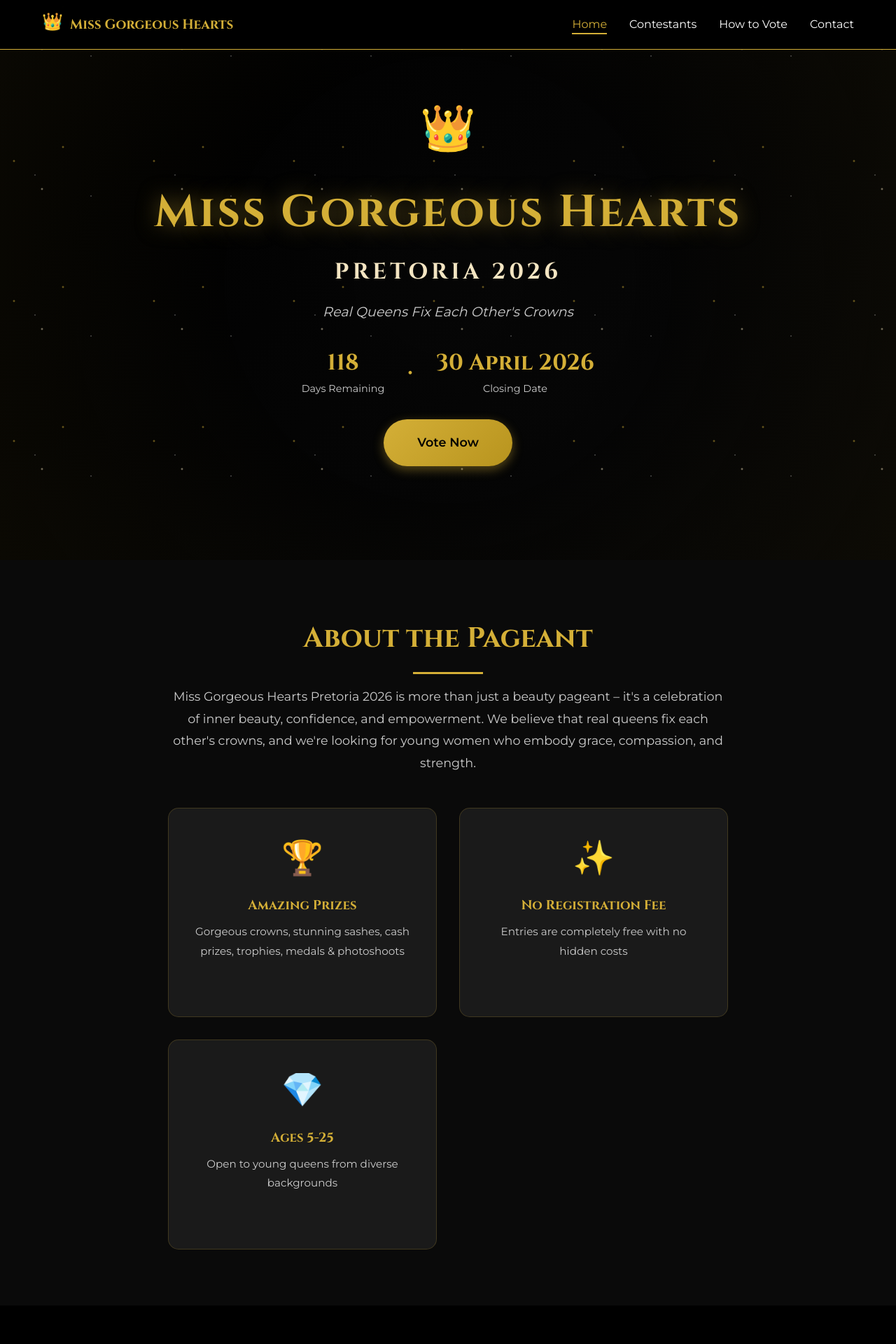
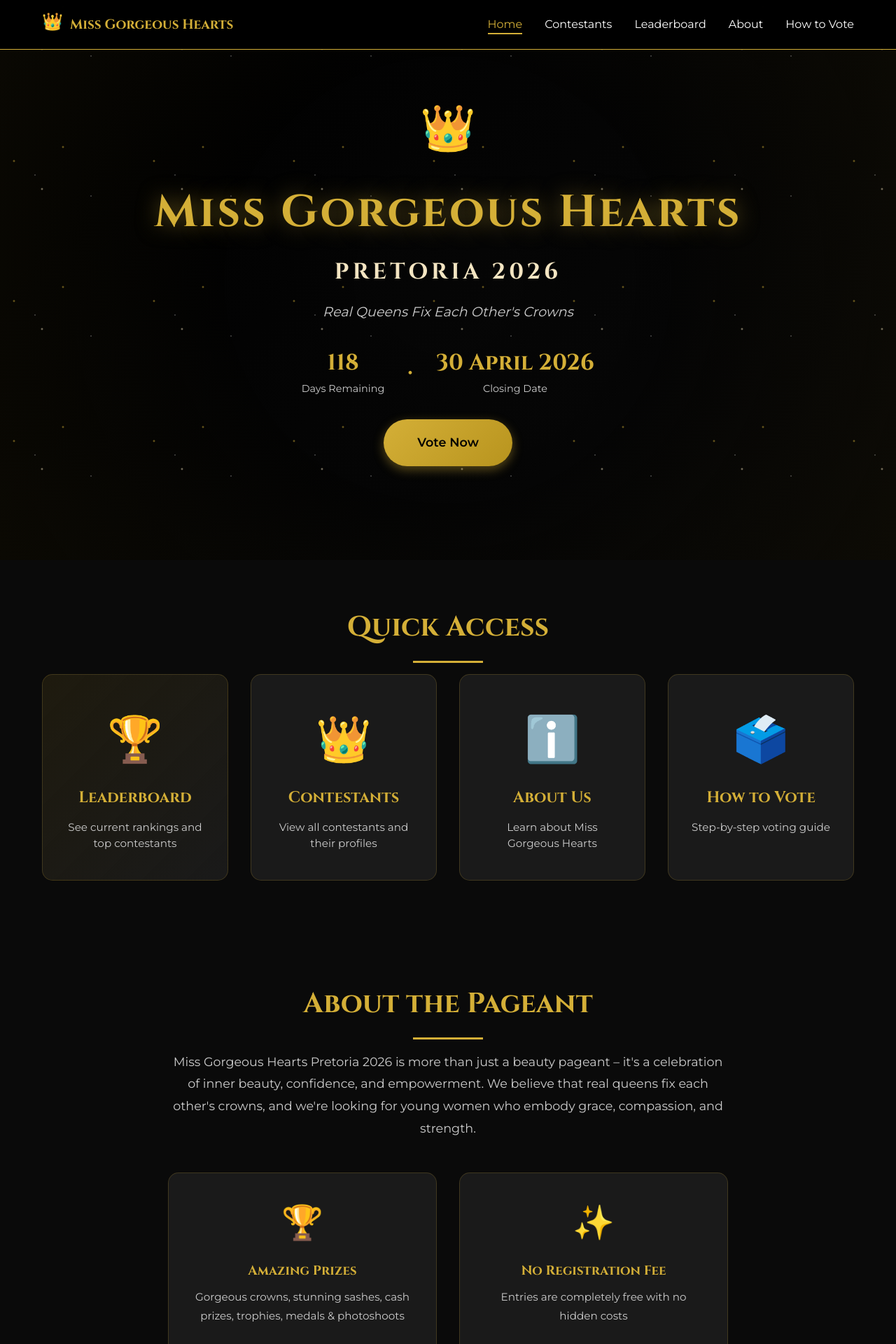
Before and after one commit to MrViincciLeRoy/MGH, a Flask app: page / in a window 1280 px wide. Shown: the top 1920 px of the page at 70% size. Run offline with Flask 3, Linux system fonts and the light colour scheme.

Commit message:
Add files via upload

```diff
--- a/templates/index.html
+++ b/templates/index.html
@@ -5,6 +5,7 @@
     <meta name="viewport" content="width=device-width, initial-scale=1.0">
     <title>Miss Gorgeous Hearts Pretoria 2026</title>
     <link rel="stylesheet" href="{{ url_for('static', filename='css/style.css') }}">
+    <link rel="stylesheet" href="{{ url_for('static', filename='css/new-pages-styles.css') }}">
     <link rel="preconnect" href="https://fonts.googleapis.com">
     <link rel="preconnect" href="https://fonts.gstatic.com" crossorigin>
     <link href="https://fonts.googleapis.com/css2?family=Cinzel:wght@400;600;700&family=Montserrat:wght@300;400;600&display=swap" rel="stylesheet">
@@ -21,14 +22,21 @@
                     <span>Miss Gorgeous Hearts</span>
                 </div>
             </div>
+            <button class="nav-toggle" aria-label="Toggle navigation">
+                <span></span>
+                <span></span>
+                <span></span>
+            </button>
             <ul class="nav-menu">
                 <li><a href="{{ url_for('index') }}" class="active">Home</a></li>
                 <li><a href="{{ url_for('gallery') }}">Contestants</a></li>
+                <li><a href="{{ url_for('leaderboard') }}">Leaderboard</a></li>
+                <li><a href="{{ url_for('about') }}">About</a></li>
                 <li><a href="{{ url_for('how_to_vote') }}">How to Vote</a></li>
-                <li><a href="#contact">Contact</a></li>
             </ul>
         </div>
     </nav>
+    <div class="nav-overlay"></div>
 
     <header class="hero">
         <div class="hero-overlay"></div>
@@ -52,6 +60,35 @@
         </div>
     </header>
 
+    <!-- Quick Links Section -->
+    <section class="quick-links-section">
+        <div class="container">
+            <h2 class="section-title">Quick Access</h2>
+            <div class="quick-links-grid">
+                <a href="{{ url_for('leaderboard') }}" class="quick-link-card">
+                    <div class="link-icon">🏆</div>
+                    <h3>Leaderboard</h3>
+                    <p>See current rankings and top contestants</p>
+                </a>
+                <a href="{{ url_for('gallery') }}" class="quick-link-card">
+                    <div class="link-icon">👑</div>
+                    <h3>Contestants</h3>
+                    <p>View all contestants and their profiles</p>
+                </a>
+                <a href="{{ url_for('about') }}" class="quick-link-card">
+                    <div class="link-icon">ℹ️</div>
+                    <h3>About Us</h3>
+                    <p>Learn about Miss Gorgeous Hearts</p>
+                </a>
+                <a href="{{ url_for('how_to_vote') }}" class="quick-link-card">
+                    <div class="link-icon">🗳️</div>
+                    <h3>How to Vote</h3>
+                    <p>Step-by-step voting guide</p>
+                </a>
+            </div>
+        </div>
+    </section>
+
     <section class="about-section">
         <div class="container">
             <h2 class="section-title">About the Pageant</h2>
@@ -74,9 +111,62 @@
                         <p>Open to young queens from diverse backgrounds</p>
                     </div>
                 </div>
+                <div style="text-align: center; margin-top: 2rem;">
+                    <a href="{{ url_for('about') }}" class="btn btn-secondary">Learn More About Us</a>
+                </div>
             </div>
         </div>
     </section>
+
+    <!-- Top Contestants Preview -->
+    {% if top_contestants and top_contestants|length > 0 %}
+    <section class="top-contestants-section">
+        <div class="container">
+            <h2 class="section-title">Current Top Contestants</h2>
+            <p class="section-subtitle">Leading the race to the crown</p>
+
+            <div class="top-contestants-grid">
+                {% for contestant in top_contestants %}
+                <div class="top-contestant-card">
+                    <div class="rank-badge-home">
+                        {% if loop.index == 1 %}
+                        🥇 #{{ loop.index }}
+                        {% elif loop.index == 2 %}
+                        🥈 #{{ loop.index }}
+                        {% elif loop.index == 3 %}
+                        🥉 #{{ loop.index }}
+                        {% endif %}
+                    </div>
+                    <div class="contestant-image-wrapper">
+                        <img src="{{ url_for('static', filename='images/' + contestant.image) }}"
+                             alt="{{ contestant.name }}"
+                             onerror="this.src='{{ url_for('static', filename='images/placeholder.jpg') }}'">
+                        <div class="contestant-status">{{ contestant.status }}</div>
+                    </div>
+                    <div class="contestant-info">
+                        <h3 class="contestant-name">{{ contestant.name }}</h3>
+                        <p class="contestant-id">Reference: {{ contestant.id }}</p>
+                        <div class="contestant-votes">
+                            <span class="votes-count">{{ "{:,}".format(contestant.votes) }}</span>
+                            <span class="votes-label">Total Votes</span>
+                        </div>
+                        <div class="contestant-actions">
+                            <a href="{{ url_for('contestant_profile', contestant_id=contestant.id) }}"
+                               class="btn btn-secondary btn-small-home">View Profile</a>
+                            <a href="{{ url_for('vote_page', contestant_id=contestant.id) }}"
+                               class="btn btn-primary btn-small-home">Vote Now</a>
+                        </div>
+                    </div>
+                </div>
+                {% endfor %}
+            </div>
+
+            <div class="view-all-section">
+                <a href="{{ url_for('leaderboard') }}" class="btn btn-primary btn-large">View Full Leaderboard</a>
+            </div>
+        </div>
+    </section>
+    {% endif %}
 
     <section class="contestants-section">
         <div class="container">
@@ -84,7 +174,7 @@
             <p class="section-subtitle">Support your favorite contestant by casting your vote</p>
 
             <div class="contestants-grid">
-                {% for contestant in contestants %}
+                {% for contestant in contestants[:6] %}
                 <div class="contestant-card">
                     <div class="contestant-image-wrapper">
                         <img src="{{ url_for('static', filename='images/' + contestant.image) }}"
@@ -96,13 +186,17 @@
                         <h3 class="contestant-name">{{ contestant.name }}</h3>
                         <p class="contestant-id">Reference: {{ contestant.id }}</p>
                         <div class="contestant-votes">
-                            <span class="votes-count">{{ contestant.votes }}</span>
+                            <span class="votes-count">{{ "{:,}".format(contestant.votes) }}</span>
                             <span class="votes-label">Total Votes</span>
                         </div>
                         <a href="{{ url_for('vote_page', contestant_id=contestant.id) }}" class="btn btn-secondary">Vote for Me!</a>
                     </div>
                 </div>
                 {% endfor %}
+            </div>
+
+            <div class="view-all-section">
+                <a href="{{ url_for('gallery') }}" class="btn btn-primary btn-large">View All Contestants</a>
             </div>
         </div>
     </section>
@@ -166,6 +260,9 @@
                         <div class="step-number">4</div>
                         <p>Votes will be added</p>
                     </div>
+                </div>
+                <div style="text-align: center; margin-top: 2rem;">
+                    <a href="{{ url_for('how_to_vote') }}" class="btn btn-secondary">Detailed Voting Guide</a>
                 </div>
             </div>
         </div>
```
Also changed, not shown: templates/vote.html (+10 -1 lines).
